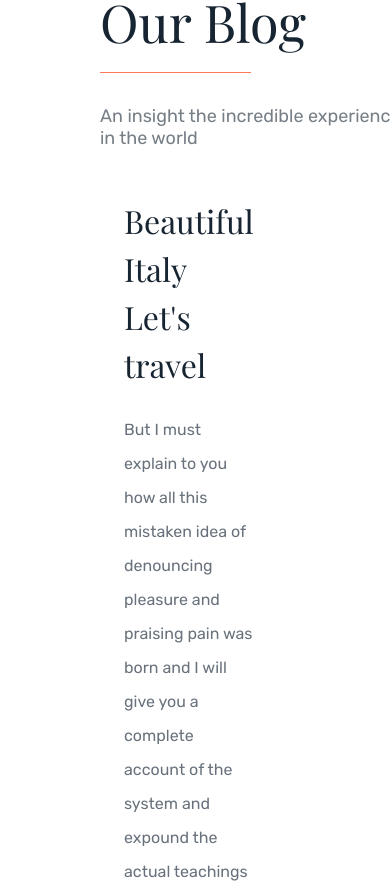
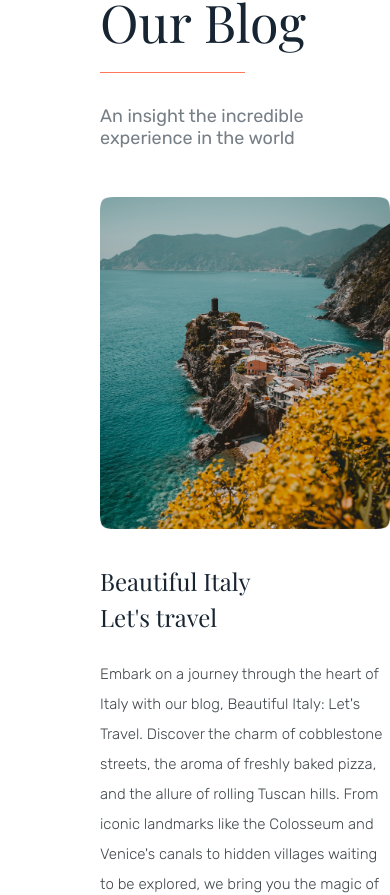
Before and after one commit to NikolozKereselidze/Travel-Agency, a React (Vite) app: page / in a window 390 px wide. Shown: the part 4282-5177 px from the top of the page. Built offline with nearby package versions, Linux system fonts and the light colour scheme; a web font is replaced by a local one.

Commit message:
style: make Blog section responsive

```diff
--- a/src/components/Blog/Blog.jsx
+++ b/src/components/Blog/Blog.jsx
@@ -31,14 +31,15 @@ const Blog = () => {
             Beautiful Italy <br></br> Let's travel
           </h3>
           <p>
-            But I must explain to you how all this mistaken idea of denouncing
-            pleasure and praising pain was born and I will give you a complete
-            account of the system and expound the actual teachings of the great
-            explorer of the truth, the master- builder of human happiness. No
-            one rejects, dislike, or avoids plasure itself, because it is
-            pleasure, but because those who do not know how to pursue pleasure
-            rationally encounter consequences that are extremly painful. Nor
-            again is there anyone who loves or pursues.
+            Embark on a journey through the heart of Italy with our blog,
+            Beautiful Italy: Let's Travel. Discover the charm of cobblestone
+            streets, the aroma of freshly baked pizza, and the allure of rolling
+            Tuscan hills. From iconic landmarks like the Colosseum and Venice's
+            canals to hidden villages waiting to be explored, we bring you the
+            magic of Italy through captivating stories and insider tips. Whether
+            you're dreaming of a getaway or planning your next adventure, let us
+            inspire you to experience the beauty and culture of Italy like never
+            before!
           </p>
           <button className={styles.readMore}>Read More</button>
         </div>
--- a/src/styles/Blog/Blog.module.css
+++ b/src/styles/Blog/Blog.module.css
@@ -64,3 +64,43 @@
 .readMore:hover {
   background-color: #ff5733;
 }
+
+@media screen and (max-width: 1152px) {
+  .blogWrapper {
+    padding-right: 0;
+  }
+  .description {
+    margin-right: 0;
+    justify-content: flex-start;
+  }
+  .description > h3 {
+    font-size: 2.8rem;
+  }
+
+  .description > p {
+    color: #3f474a;
+    font-weight: 300;
+    font-size: 1.5rem;
+    line-height: 3rem;
+  }
+}
+
+@media screen and (max-width: 768px) {
+  .blogWrapper {
+    flex-direction: column;
+    gap: 3.4rem;
+  }
+
+  .imgWrapper {
+    overflow: visible;
+    height: 35rem;
+  }
+
+  .imgWrapper > img {
+    border-radius: 8px;
+  }
+
+  .description > h3 {
+    font-size: 2.4rem;
+  }
+}
```
